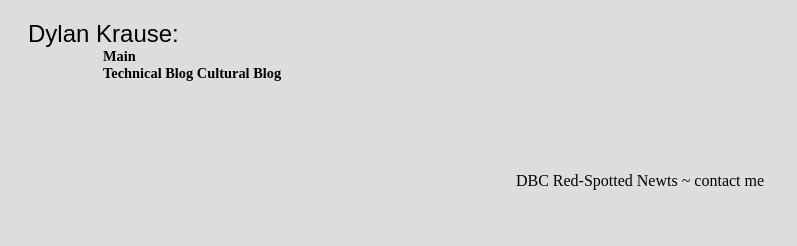
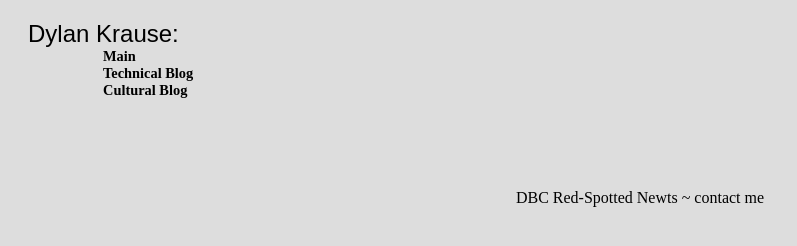
Before and after one commit to krauzer/krauzer.github.io, a plain HTML site: page unit1_projects/blog_template.html in a window 1280 px wide. Shown: the whole page, without its empty margins (0-797 px from the left). Drawn offline with Linux system fonts and the light colour scheme.

Commit message:
minor change to template

```diff
--- a/unit1_projects/blog_template.html
+++ b/unit1_projects/blog_template.html
@@ -9,7 +9,7 @@
 	<div id="header">Dylan Krause:
 		<div id="sub_header">
 			<a href="http://krauzer.github.io">Main</a><br>
-			<a href="">Technical Blog</a>
+			<a href="">Technical Blog</a><br>
 			<a href="">Cultural Blog</a>
 		</div>
 	</div>
```
Also changed, not shown: index.html (+1 -0 lines).
